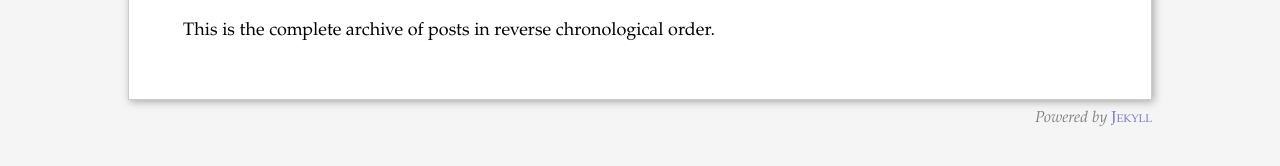
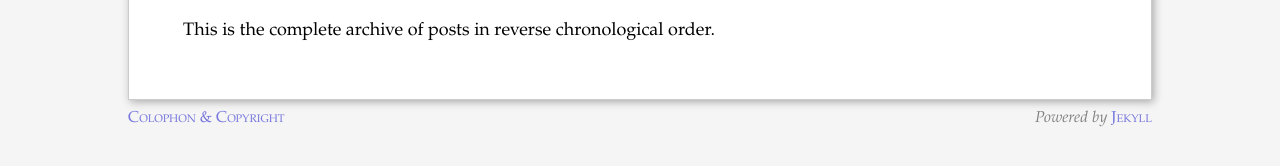
Before and after one commit to saeed-abdullah/saeed-abdullah.github.io, a Jekyll site: the page built from past.markdown, in a window 1280 px wide. Shown: the part 142-308 px from the top of the page. Built offline with Jekyll 4.4.1, drawn with Linux system fonts in a browser that asks for light colours; Markdown is read by kramdown in place of the engine named in the settings; comment, search, counter and statistics services are not loaded.

Commit message:
Adds filler for footer.

```diff
--- a/_layouts/default.html
+++ b/_layouts/default.html
@@ -34,7 +34,10 @@
 
   <div id="footer">
     <address>
-	<span class="engine">
+        <span class="copyright">
+            <a href="/info/site.html">Colophon &amp; Copyright</a>
+        </span>
+	    <span class="engine">
 			Powered by
 			<a href="http://github.com/mreid/jekyll/" title="A static, minimalist CMS">Jekyll</a>
 		</span>
```
